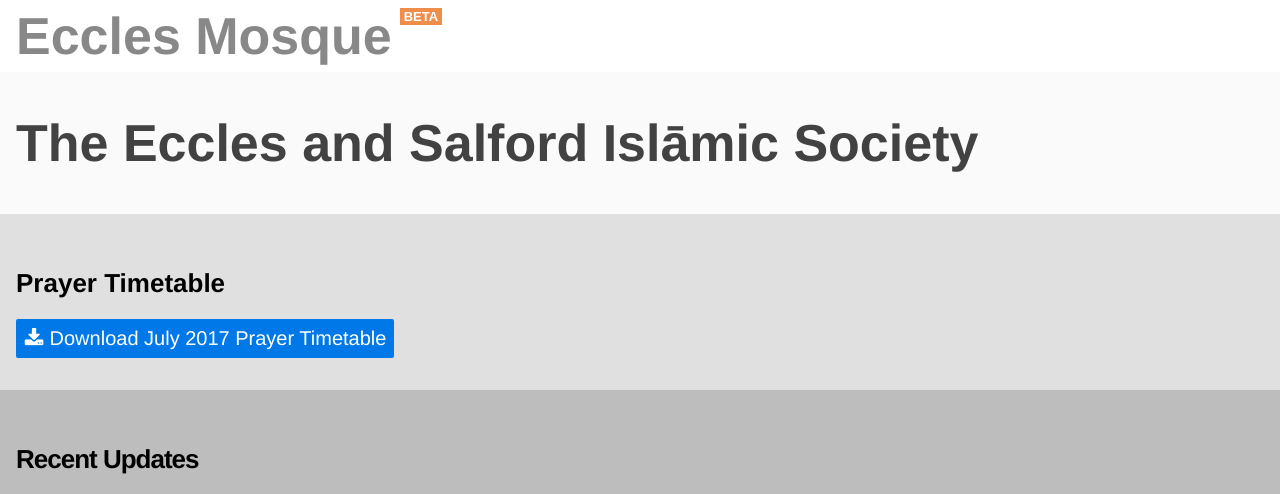
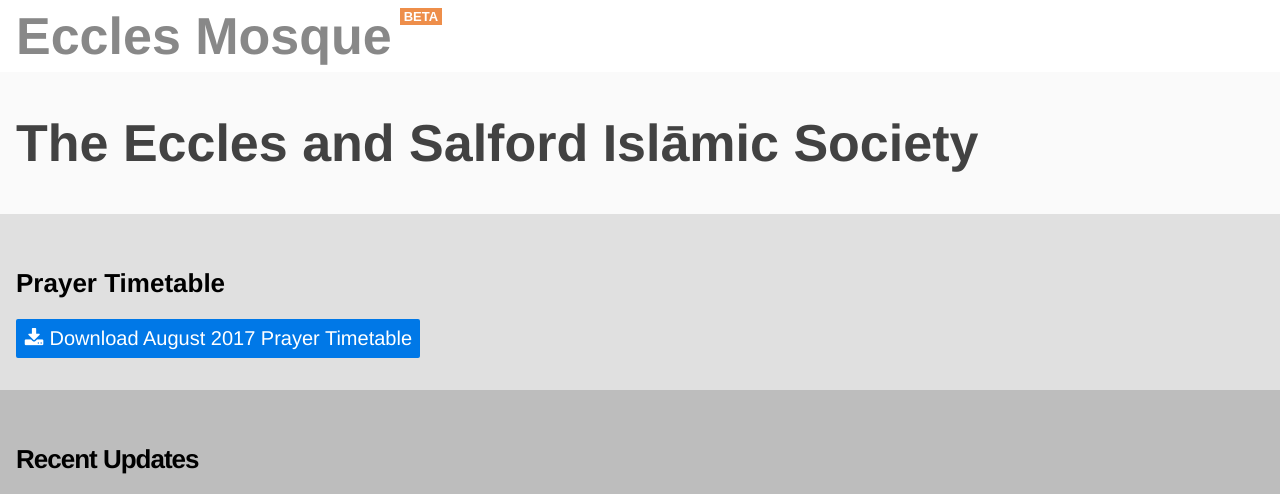
Before and after one commit to ecclesmosque/ecclesmosque.github.io, a Jekyll site: the page built from _pages/home.md, in a window 1280 px wide. Shown: the top 494 px of the page. Built offline with Jekyll 4.4.1, drawn with Linux system fonts in a browser that asks for light colours.

Commit message:
August 2017 Prayer Timetable

```diff
--- a/_data/timetable.yml
+++ b/_data/timetable.yml
@@ -1,3 +1,7 @@
+- id: 2017-08
+  label: August 2017
+  guid: 0B119XqSF0tTIaFNPZlh5T1RRMkU
+
 - id: 2017-07
   label: July 2017
   guid: 0B119XqSF0tTINW1QelZydURjb3M
```
Also changed, not shown: Gemfile.lock.
